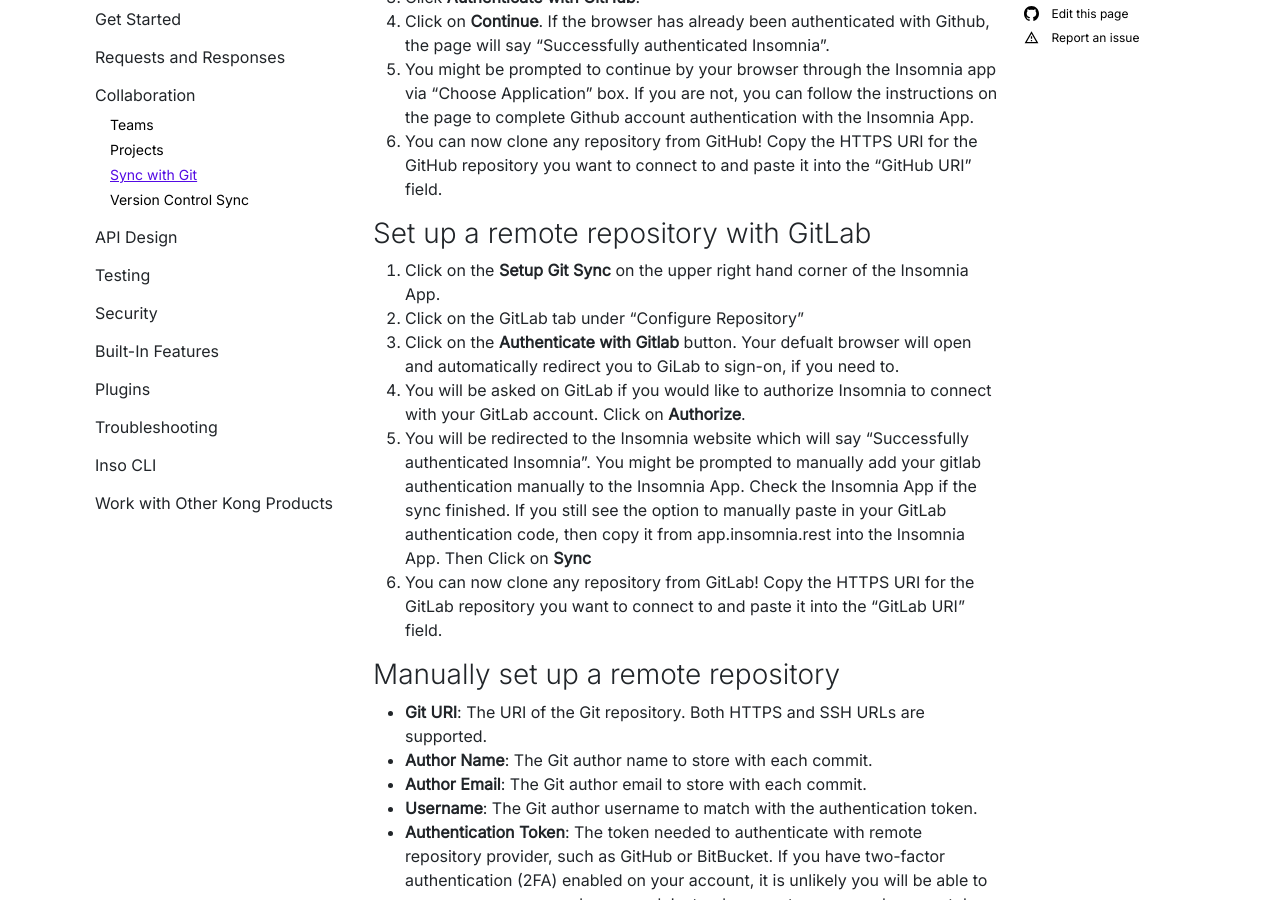
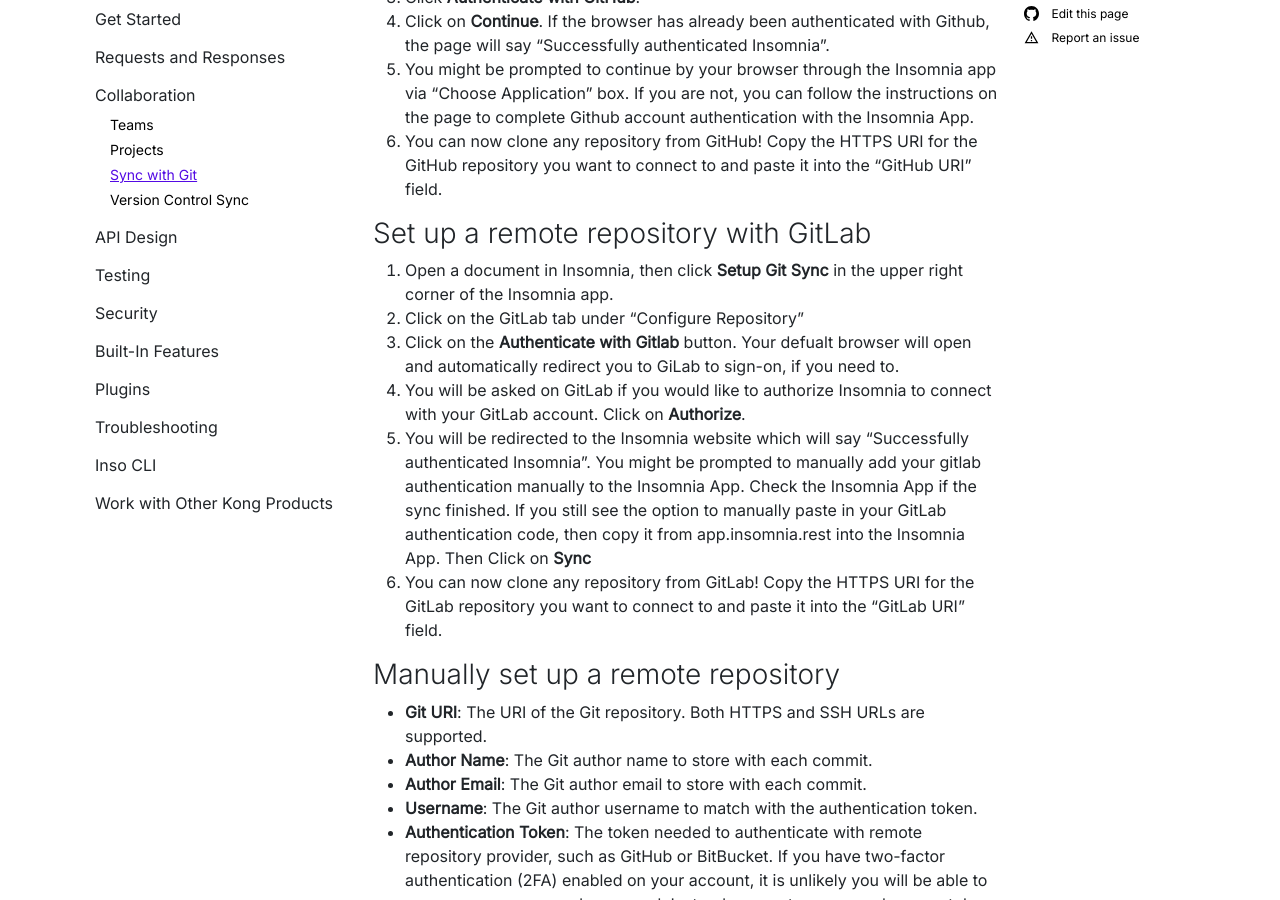
Before and after one commit to Kong/insomnia-docs, a Jekyll site: the page built from docs/insomnia/git-sync.md, in a window 1280 px wide and 900 px high, scrolled down 1952 px. Built offline with Jekyll 4.4.1, drawn with Linux system fonts in a browser that asks for light colours; comment, search, counter and statistics services are not loaded.

Commit message:
Update docs/insomnia/git-sync.md
Co-authored-by: lena-larionova <54370747+lena-larionova@users.noreply.github.com>

```diff
--- a/docs/insomnia/git-sync.md
+++ b/docs/insomnia/git-sync.md
@@ -45,7 +45,7 @@
 
 ### Set up a remote repository with GitLab
 
-1. Click on the **Setup Git Sync** on the upper right hand corner of the Insomnia App.
+1. Open a document in Insomnia, then click **Setup Git Sync** in the upper right corner of the Insomnia app.
 2. Click on the GitLab tab under "Configure Repository"
 3. Click on the **Authenticate with Gitlab** button. Your defualt browser will open and automatically redirect you to GiLab to sign-on, if you need to.
 4. You will be asked on GitLab if you would like to authorize Insomnia to connect with your GitLab account.  Click on **Authorize**.
```
